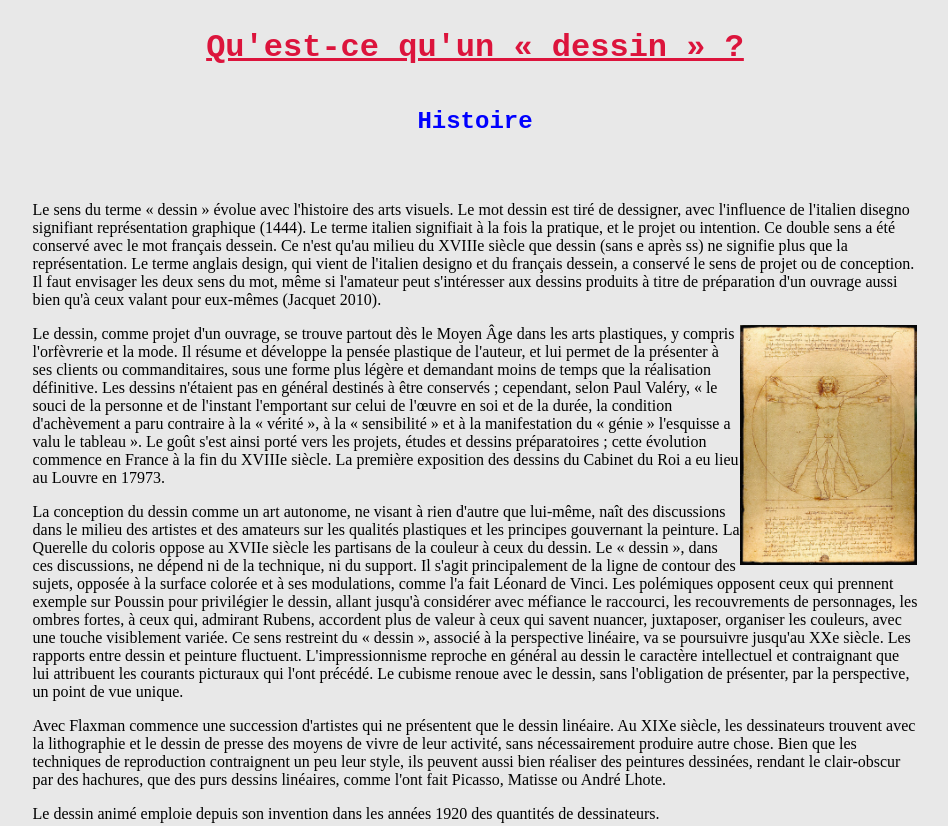
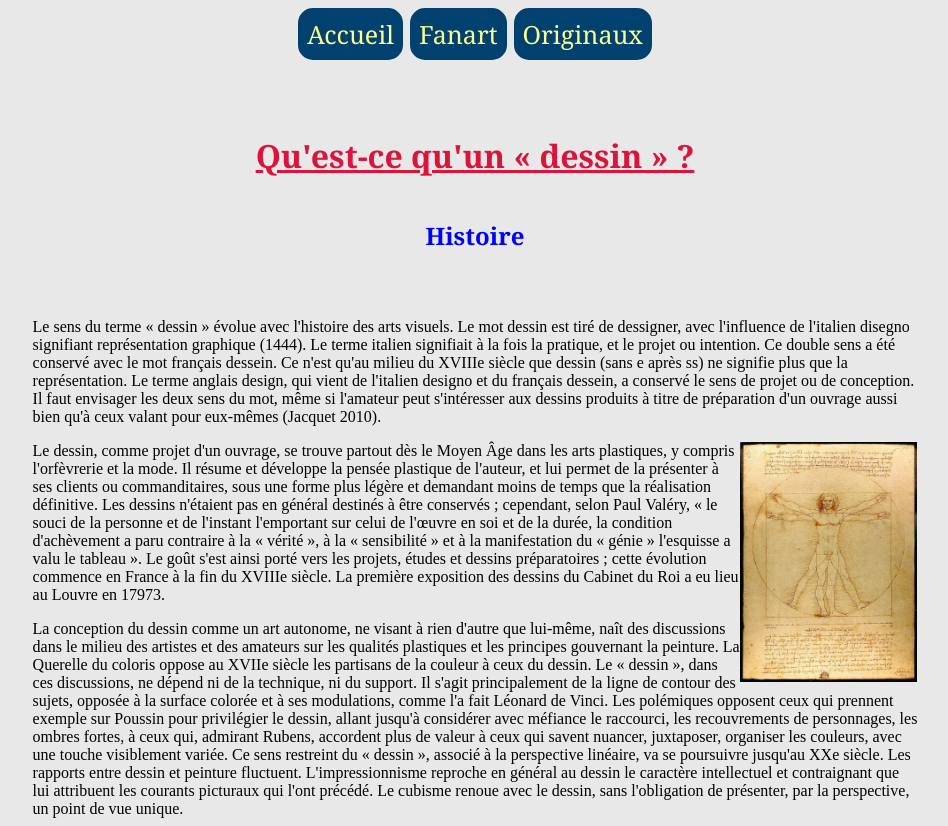
Before and after one commit to DragosEnch/dragosench.github.io, a plain HTML site: page index.html in a window 1280 px wide. Shown: the top 826 px of the page, without its empty margins (165-1113 px from the left). Drawn offline with Linux system fonts and the light colour scheme.

Commit message:
Add files via upload

```diff
--- a/index.html
+++ b/index.html
@@ -7,6 +7,15 @@
     <link rel="stylesheet" href="style.css">
 </head>
 <body>
+
+
+    <div class="menu">
+        <a href="index.html"; class="comand">Accueil</a>
+        <a href="#"; class="comand">Fanart</a>
+        <a href="#"; class="comand">Originaux</a>
+    </div>
+
+
 
     <h1>Qu'est-ce qu'un « dessin » ?</h1>
         <h2>Histoire</h2>
--- a/style.css
+++ b/style.css
@@ -6,13 +6,13 @@ body{
 }
 
 h1{
-    font-family: 'Courier New', Courier, monospace;
+    font-family: Cambria, Cochin, Georgia, Times, 'Times New Roman', serif;
     color: crimson;
     text-decoration: underline;
 }
 
 h2{
-    font-family:'Courier New', Courier, monospace;
+    font-family:Cambria, Cochin, Georgia, Times, 'Times New Roman', serif;
     color: blue;
 }
 
@@ -37,3 +37,27 @@ h2{
     float:right;
     width: 20%;
 }
+
+.menu{
+    display: flex;
+    overflow: auto;
+    gap: 7px;
+    /* border: 2px solid rgb(0, 150, 255) ; */
+    font-family:Cambria, Cochin, Georgia, Times, 'Times New Roman', serif;
+    font-size: 25px;
+    }
+
+    .comand{
+        border: 2px solid #004170;
+        border-radius: 15px;
+        background-color: #004170;
+        padding: 7px;
+        text-decoration: none;
+        color: #FFFF8F;
+        margin-bottom: 15%;
+    }
+
+    .comand:hover{
+        background-color: #FFFF8F;
+        color: #004170;
+    }
```
